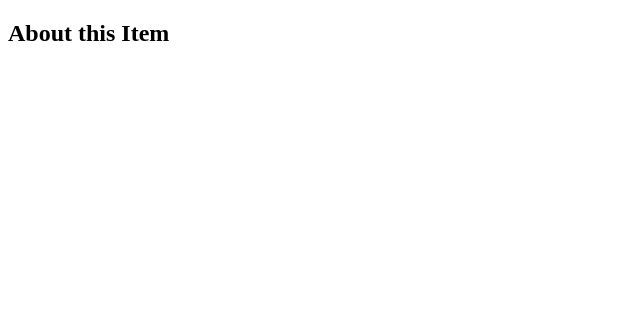
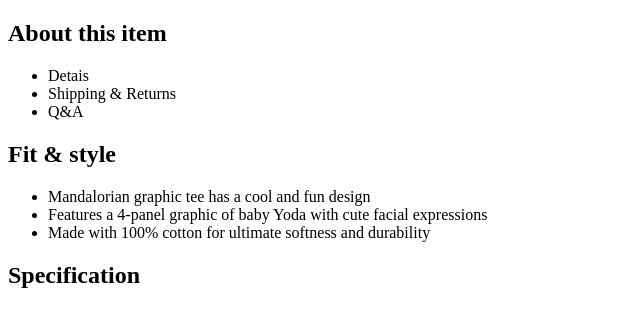
Before and after one commit to emirmartinez/etv-about-this-item, a React app: page / in a window 1280 px wide. Shown: the top 326 px of the page, without its empty margins (0-640 px from the left). Built offline with nearby package versions, Linux system fonts and the light colour scheme; the HTML template or start-up script is replaced by a standard one.

Commit message:
Completed tabs and added new components

```diff
--- a/client/src/components/app.jsx
+++ b/client/src/components/app.jsx
@@ -1,20 +1,18 @@
 import React from 'react';
-import Details from './details.jsx'
-
+import Tabs from './tabs.jsx';
 
 class App extends React.Component {
   constructor(props) {
     super(props);
-    this.state = {props}
+    this.state = { props }
   }
 
   render() {
+
     return (
-      <div>
-        <h2>About this Item</h2>
-        <ul>
-        <Details data={this.state} />
-        </ul>
+      <div className='mainDiv'>
+        <h2 className='about'>About this item</h2>
+        <Tabs data={this.props.data} />
       </div>
     )
   }
--- a/client/src/components/details.jsx
+++ /dev/null
@@ -1,9 +0,0 @@
-import React from 'react';
-
-const details = props => {
-  return (
-    <div></div>
-  )
-}
-
-export default details
--- /dev/null
+++ b/client/src/components/tabs.jsx
@@ -0,0 +1,50 @@
+import React from 'react';
+import { Tab, Tabs, TabList, TabPanel } from 'react-tabs';
+
+class TabsComp extends React.Component {
+  constructor(props) {
+    super(props);
+    this.state = { props }
+  }
+
+  render () {
+     //Fit & style
+     const fitStyle = this.props.data.details['Fit & style']
+     const styleItems = fitStyle.map((item) =>
+       <li>{item}</li>);
+     //
+    return (
+      <Tabs className='tabs'>
+
+          <TabList className='tabList'>
+            <Tab>Detais</Tab>
+            <Tab>Shipping & Returns</Tab>
+            <Tab>Q&A</Tab>
+          </TabList>
+
+          <TabPanel >
+            <div className='fitStyle'>
+            <h2>Fit & style</h2>
+              <ul className='styleItems'>{styleItems}</ul>
+            </div>
+
+            <div className='SpecDesc'>
+              <h2>Specification</h2>
+            </div>
+          </TabPanel>
+
+          <TabPanel>
+            <h2>Any content 2</h2>
+          </TabPanel>
+
+          <TabPanel>
+            <h2>Any content 3</h2>
+          </TabPanel>
+
+        </Tabs>
+    )
+  }
+
+}
+
+export default TabsComp;
--- a/package.json
+++ b/package.json
@@ -30,6 +30,7 @@
     "nodemon": "^2.0.3",
     "react": "^15.4.2",
     "react-dom": "^15.4.2",
+    "react-tabs": "^3.1.0",
     "sqlite3": "^4.0.6"
   }
 }
```
Also changed, not shown: 4 other files (tests, documents, lock files or other folders).
